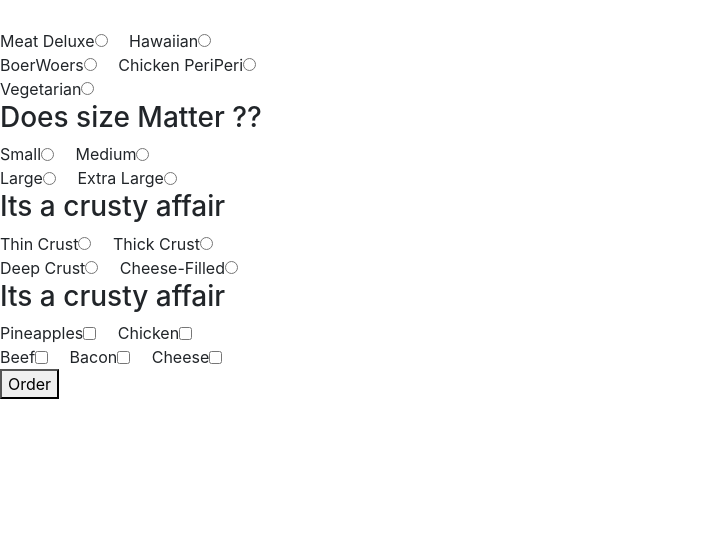
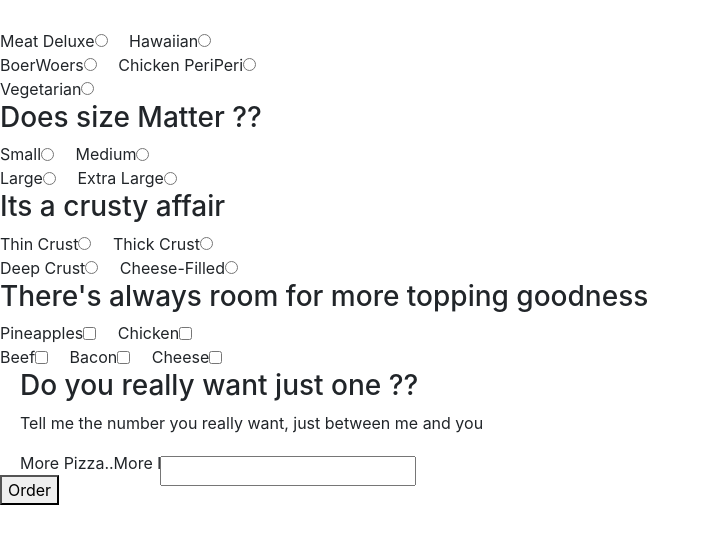
Before and after one commit to martyminion/Luigi-s, a plain HTML site: page index.html in a window 1280 px wide. Shown: the part 93-636 px from the top of the page, without its empty margins (0-710 px from the left). Drawn offline with Linux system fonts and the light colour scheme.

Commit message:
working business logic that multiplies the total cost by the number of pizzas

```diff
--- a/index.html
+++ b/index.html
@@ -75,8 +75,9 @@
         </div>
 
       </div>
+
       <div id="toppings">
-        <h3>Its a crusty affair</h3>
+        <h3>There's always room for more topping goodness</h3>
         <div class="form-check-inline">
           <label for="pizzaTopping1" class="form-check-label">Pineapples</label>
           <input class="form-check-input" name="topping1" type="checkbox" value="pineapples">
@@ -98,6 +99,12 @@
           <input class="form-check-input" name="topping5" type="checkbox" value="cheese">
         </div>
       </div>
+      <div class="form-check">
+        <h3>Do you really want just one ??</h3>
+        <blockquote>Tell me the number you really want, just between me and you</blockquote>
+        <label for="number" class="form-check-label">More Pizza..More life</label>
+        <input class="form-check-input" name="number" type="number" min="1" id="number">
+      </div>
       <button type="submit" id="sendIt">Order</button>
     </form>
 
--- a/js/scripts.js
+++ b/js/scripts.js
@@ -9,6 +9,7 @@ let crustCost;
 let typeCost;
 let toppingsCost;
 let sizeCost;
+let number;
 Pizza.prototype.toppingsCost = function () {
   return this.toppings.length * 50
 }
@@ -94,13 +95,14 @@ $(document).ready(function ()
     var sizeT = $('input[name="size"]:checked').val();
     var pizzaT = $('input[name="type"]:checked').val();
     var crustT = $('input[name="crust"]:checked').val();
+    var number = parseInt($('input#number').val())
 
     sizeType(sizeT);
     pizzaType(pizzaT);
     crustType(crustT);
     totalPrice(typeCost,crustCost,sizeCost)
 
-    alert(totalCost)
+    alert(totalCost*number)
 
   })
 
```
